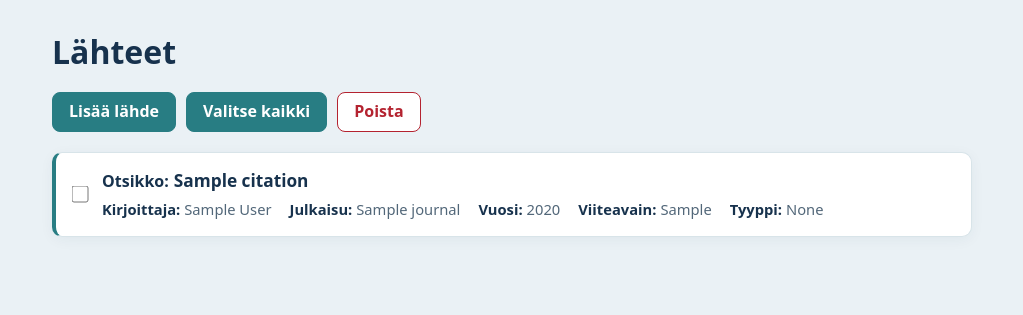
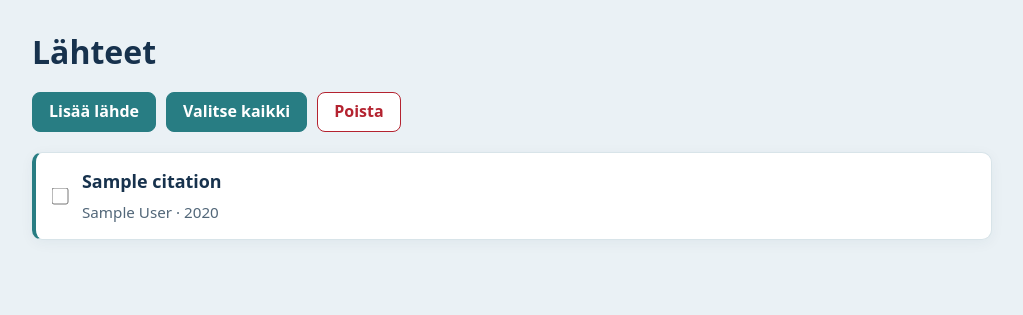
Before and after one commit to JuusoLos/ohtu_miniprojekti, a Flask app: template src/templates/index.html in a window 1280 px wide. Shown: the top 315 px of the page, without its empty margins (128-1151 px from the left). Run offline with Flask 3, Linux system fonts and the light colour scheme; the template is opened without the code that fills it: most values are stand-ins (such as "Sample title", 1, 10 or a date in 2020).

Commit message:
Simplify source cards and align page margins

```diff
--- a/src/static/source_cards.css
+++ b/src/static/source_cards.css
@@ -37,19 +37,14 @@
   flex-wrap: wrap;
   gap: 5px;
   align-items: baseline;
-  margin-bottom: 6px;
+  margin-bottom: 8px;
   line-height: 1.35;
-}
-
-.source-card-label,
-.source-card-field dt {
-  color: var(--heading);
-  font-weight: 600;
 }
 
 .source-card-link {
   color: var(--heading);
-  font-size: 1.08rem;
+  font-size: 1.12rem;
+  font-weight: 700;
 }
 
 /* Otsikon linkki kattaa koko kortin, mutta valintaruutu pysyy klikattavana. */
@@ -65,25 +60,12 @@
   border-radius: var(--radius);
 }
 
-.source-card-details {
-  display: flex;
-  flex-wrap: wrap;
-  column-gap: 18px;
-  row-gap: 4px;
+.source-card-meta {
   margin: 0;
   color: var(--muted);
-  font-size: 0.92rem;
+  font-size: 0.95rem;
   line-height: 1.45;
 }
-
-.source-card-field {
-  display: flex;
-  flex-wrap: wrap;
-  gap: 4px;
-  min-width: 0;
-}
-
-.source-card-field dd { margin: 0; }
 
 .source-card-checkbox {
   position: absolute;
--- a/src/static/style.css
+++ b/src/static/style.css
@@ -16,6 +16,11 @@
   box-sizing: border-box;
 }
 
+/* Varaa vierityspalkille symmetrinen tila: sivu ei heilahda sivulta toiselle. */
+html {
+  scrollbar-gutter: stable both-edges;
+}
+
 body {
   margin: 0;
   background: var(--background);
@@ -26,10 +31,10 @@ body {
 }
 
 .page-shell {
-  width: 100%;
+  width: calc(100% - 40px);
   max-width: 960px;
-  margin: 0 auto;
-  padding: 32px 20px 64px;
+  margin-inline: auto;
+  padding: 32px 0 64px;
 }
 
 h1,
@@ -130,6 +135,7 @@ input:focus-visible {
 
 .reference-form-panel {
   display: none;
+  width: 100%;
   margin-top: 12px;
   padding: 24px;
   border: 1px solid var(--border);
@@ -163,6 +169,7 @@ input:focus-visible {
 }
 
 .citation-details {
+  width: 100%;
   padding: 24px;
   border: 1px solid var(--border);
   border-radius: var(--radius);
@@ -178,7 +185,7 @@ input:focus-visible {
 [role="alert"] { color: var(--danger); font-weight: 600; }
 
 @media (max-width: 600px) {
-  .page-shell { padding: 24px 14px 48px; }
+  .page-shell { width: calc(100% - 28px); padding: 24px 0 48px; }
   h1 { font-size: 1.75rem; }
   .reference-form-panel, .citation-details { padding: 16px; }
 }
--- a/src/templates/index.html
+++ b/src/templates/index.html
@@ -30,31 +30,9 @@
           class="source-card-checkbox"
       >
       <div class="source-card-title">
-        <span class="source-card-label">Otsikko:</span>
-        <a class="source-card-link" href="/citations/{{ citation.id }}"><strong>{{ citation.title }}</strong></a>
+        <a class="source-card-link" href="/citations/{{ citation.id }}">{{ citation.title }}</a>
       </div>
-      <dl class="source-card-details">
-        <div class="source-card-field">
-          <dt>Kirjoittaja:</dt>
-          <dd>{{ citation.author }}</dd>
-        </div>
-        <div class="source-card-field">
-          <dt>Julkaisu:</dt>
-          <dd>{{ citation.journal }}</dd>
-        </div>
-        <div class="source-card-field">
-          <dt>Vuosi:</dt>
-          <dd>{{ citation.year }}</dd>
-        </div>
-        <div class="source-card-field">
-          <dt>Viiteavain:</dt>
-          <dd>{{ citation.citation_key }}</dd>
-        </div>
-        <div class="source-card-field">
-          <dt>Tyyppi:</dt>
-          <dd>{{ citation_type_labels.get(citation.type) }}</dd>
-        </div>
-      </dl>
+      <p class="source-card-meta">{{ citation.author }} · {{ citation.year }}</p>
     </li>
     {% endfor %}
   </ul>
```
Also changed, not shown: src/tests/test_index.py (+6 -4 lines), 3 other files.
